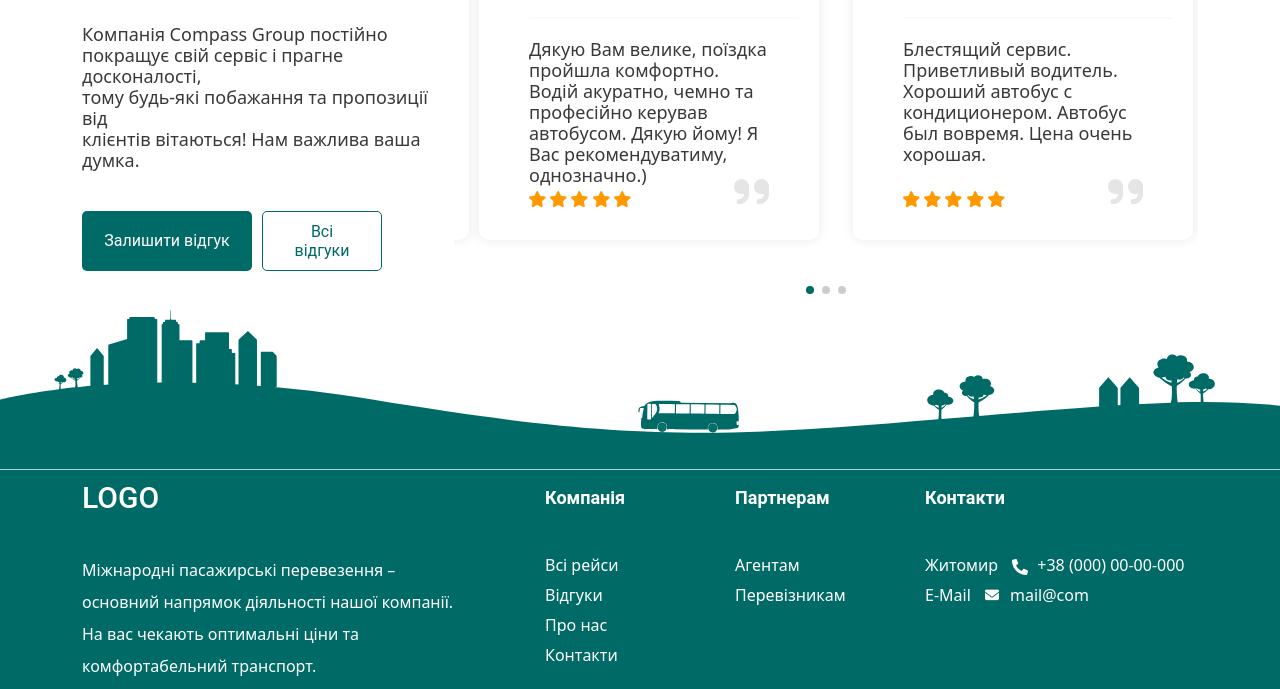
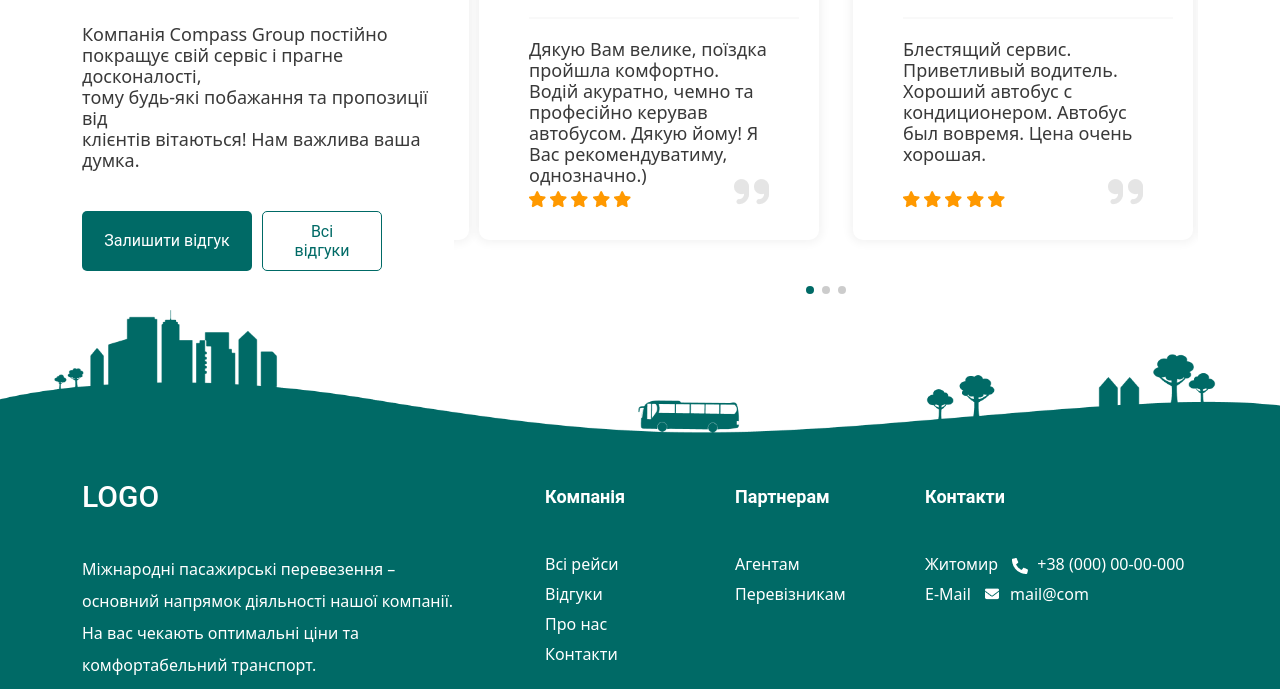
Before and after one commit to Parallyz/Test-verst, a website built with webpack: page index.html in a window 1280 px wide. Shown: the part 3324-4013 px from the top of the page. Built offline with nearby package versions, Linux system fonts and the light colour scheme; files whose address does not match are found by name.

Commit message:
footer image changed

```diff
--- a/index.html
+++ b/index.html
@@ -140,8 +140,6 @@
 
 
     <main>
-
-
         <div class="benefits container">
             <div class="row d-flex align-items-center">
                 <div class="col">
@@ -202,9 +200,6 @@
 
 
         </div>
-
-
-
         <div class="container popular-section">
 
             <h3>
@@ -227,11 +222,6 @@
 
             </div>
         </div>
-
-
-
-
-
         <div class="container popular-question">
             <h3>
                 Поширені запитання
@@ -407,8 +397,6 @@
                 </div>
             </div>
         </div>
-
-
         <div class="compass-group">
             <div class="container">
 
@@ -431,9 +419,6 @@
 
 
         </div>
-
-
-
         <div class="container reviews">
             <div class="row">
                 <div class="d-flex justify-content-around">
@@ -680,16 +665,11 @@
 
 
         </div>
-
     </main>
     <footer>
 
-        <img id="footer-img" src="images/footer.svg" alt="footer-img" />
+        <img id="footer-img" src="images/mod_footer.png" alt="footer-img" />
         <div class="container_background">
-
-
-
-
             <div class="container margin-top">
                 <div class="row">
                     <div class="col-5">
```
Also changed, not shown: images/footer-image.png (deleted), images/footer.png (added), images/mod_footer.png (added).
